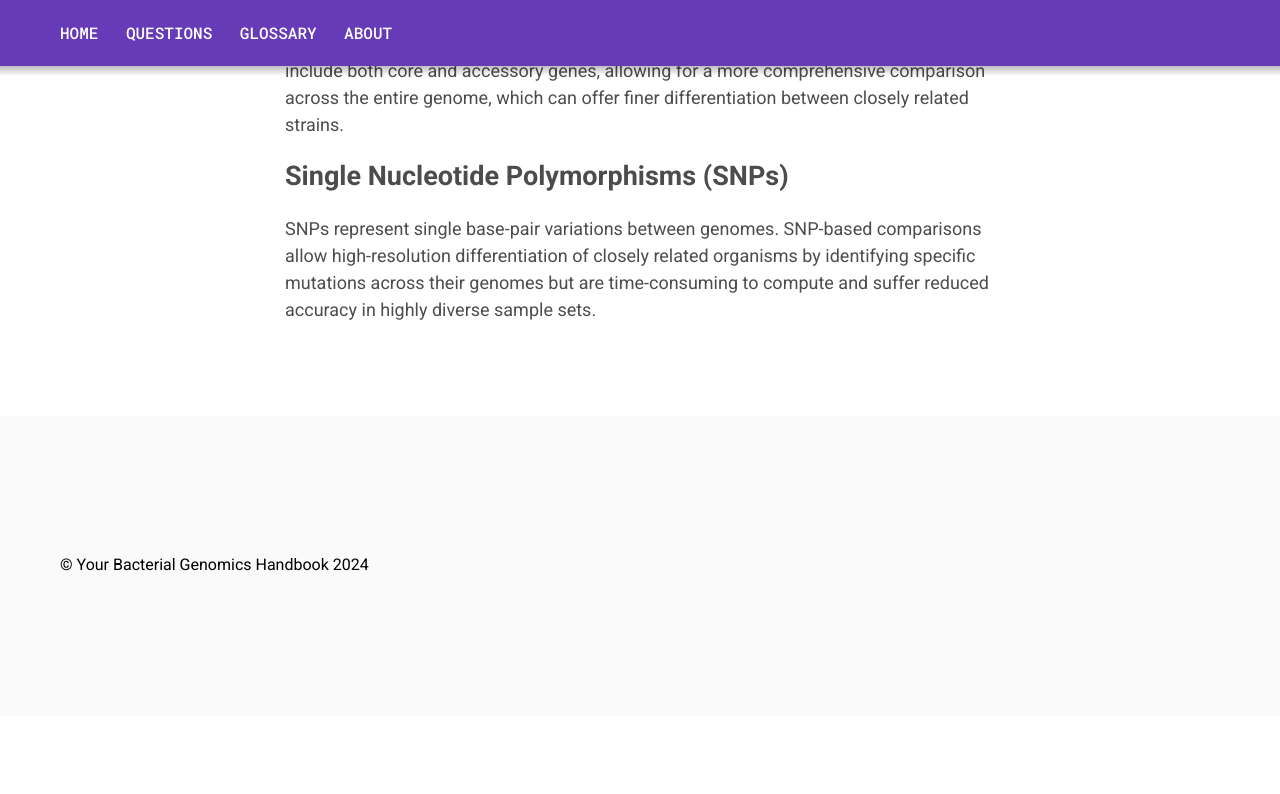
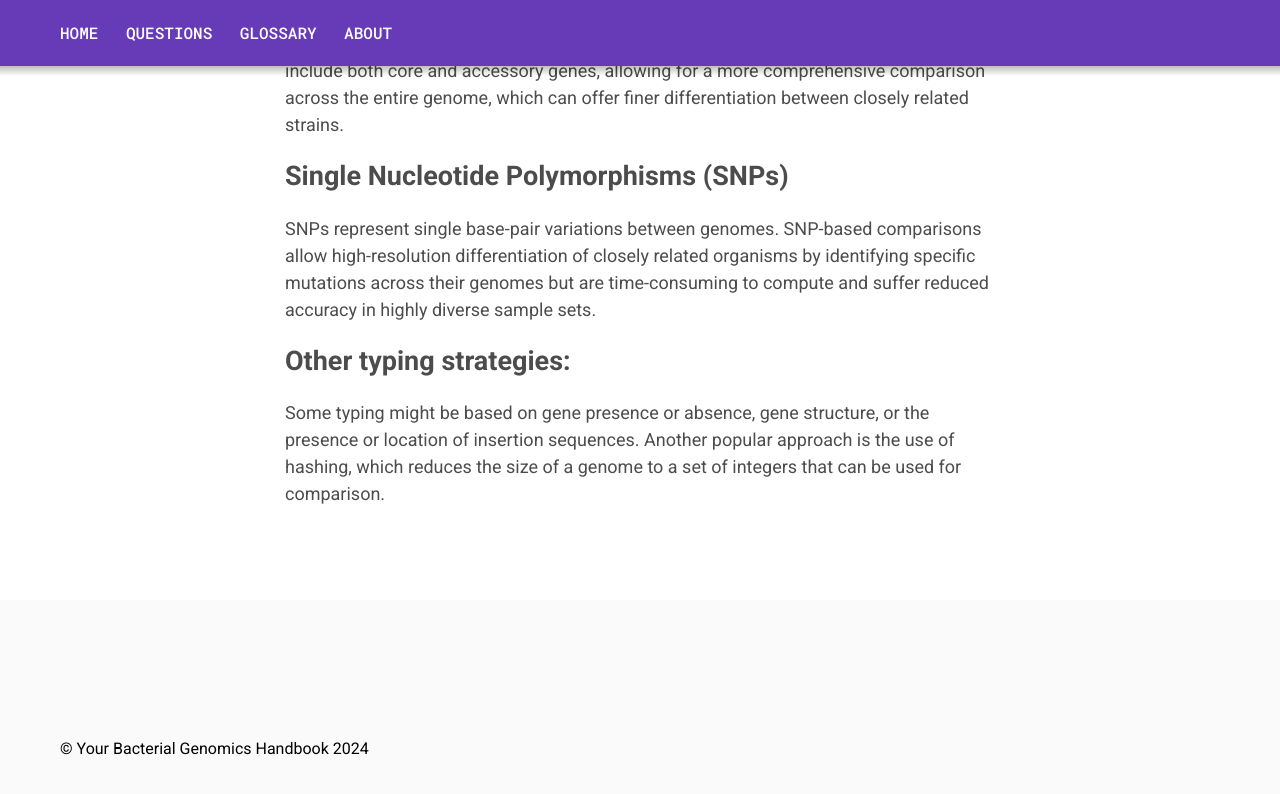
Before and after one commit to microbio-hackathon-2024/bacterial-genomics-handbook, a Jekyll site: the page built from _questions/21-comparing-genomes.md, in a window 1280 px wide and 900 px high, scrolled down 732 px. Shown: the top 794 px of the window. Built offline with Jekyll 4.4.1, drawn with Linux system fonts in a browser that asks for light colours; before the commit the page ends 1448 px from its top, so only the background shows below that.

Commit message:
Update 21-comparing-genomes.md (#4)
added new subsection

```diff
--- a/_questions/21-comparing-genomes.md
+++ b/_questions/21-comparing-genomes.md
@@ -31,3 +31,6 @@ SNPs represent single base-pair variations between genomes. SNP-based comparison
 allow high-resolution differentiation of closely related organisms by identifying
 specific mutations across their genomes but are time-consuming to compute and suffer
 reduced accuracy in highly diverse sample sets.
+
+## Other typing strategies:
+Some typing might be based on gene presence or absence, gene structure, or the presence or location of insertion sequences. Another popular approach is the use of hashing, which reduces the size of a genome to a set of integers that can be used for comparison.
```
